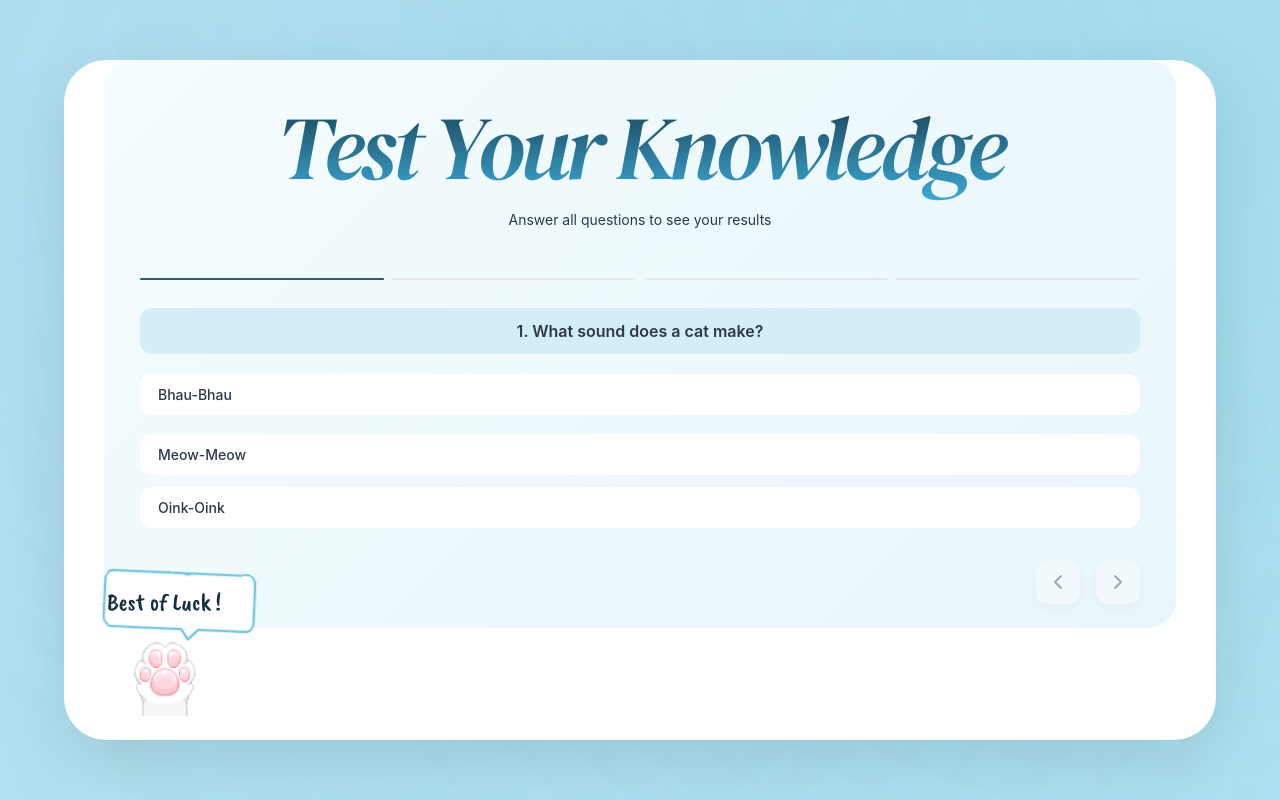
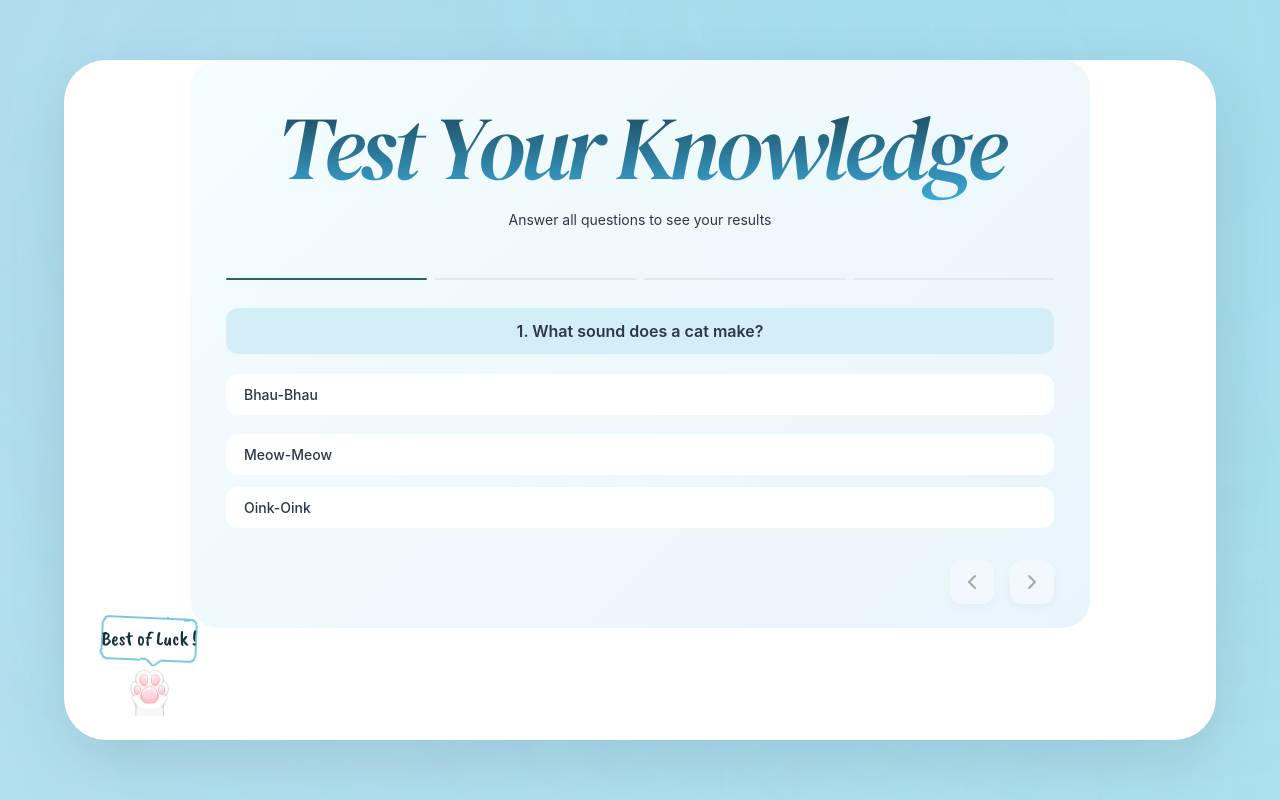
Before and after one commit to rohhxn/theweddingcompany, a Next.js app: page / in a window 1280 px wide. Built offline with nearby package versions, Linux system fonts and the light colour scheme.

Commit message:
Center inner content and reduce cat paw size by 30px

```diff
--- a/app/globals.css
+++ b/app/globals.css
@@ -67,6 +67,8 @@
     padding: 24px 36px; /* Removed extra bottom padding */
     min-height: auto;
     width: 100%;
+    max-width: 900px; /* Center content with max-width */
+    margin: 0 auto; /* Center horizontally */
     display: flex;
     flex-direction: column;
     justify-content: center;
@@ -182,14 +184,14 @@
 
   /* Speech Bubble - Hand-drawn SVG style */
   .speech-bubble-svg {
-    width: 140px;
-    height: 65px;
+    width: 110px;
+    height: 50px;
     position: relative;
   }
 
   .speech-bubble-text {
     font-family: 'Caveat Brush', cursive;
-    font-size: 24px;
+    font-size: 20px;
     color: #15313D;
     text-align: center;
     line-height: 1;
@@ -198,8 +200,8 @@
 
   /* Cat Paw Image */
   .cat-paw-image {
-    width: 80px;
-    height: 80px;
+    width: 50px;
+    height: 50px;
     object-fit: contain;
     animation: gentleBounce 2s ease-in-out infinite;
   }
--- a/components/CatPawMascot.tsx
+++ b/components/CatPawMascot.tsx
@@ -29,19 +29,19 @@ const CatPawMascot: React.FC<CatPawMascotProps> = ({
         {/* Hand-drawn Speech Bubble SVG */}
         <div className="speech-bubble-svg">
           <svg
-            width="170"
-            height="80"
-            viewBox="0 0 170 80"
+            width="110"
+            height="50"
+            viewBox="0 0 110 50"
             fill="none"
             xmlns="http://www.w3.org/2000/svg"
             style={{ transform: 'rotate(2.56deg)' }}
           >
             {/* Main bubble path - hand-drawn irregular shape */}
             <path
-              d="M10 12C10 6 13 2 18 2H152C157 2 160 6 160 12V48C160 54 157 58 152 58H105L95 68L88 58H18C13 58 10 54 10 48V12Z"
+              d="M8 10C8 5 10 2 14 2H96C100 2 102 5 102 10V36C102 41 100 44 96 44H68L60 50L54 44H14C10 44 8 41 8 36V10Z"
               fill="white"
               stroke="#77C7E3"
-              strokeWidth="2.5"
+              strokeWidth="2"
               strokeLinecap="round"
               strokeLinejoin="round"
               style={{
```
